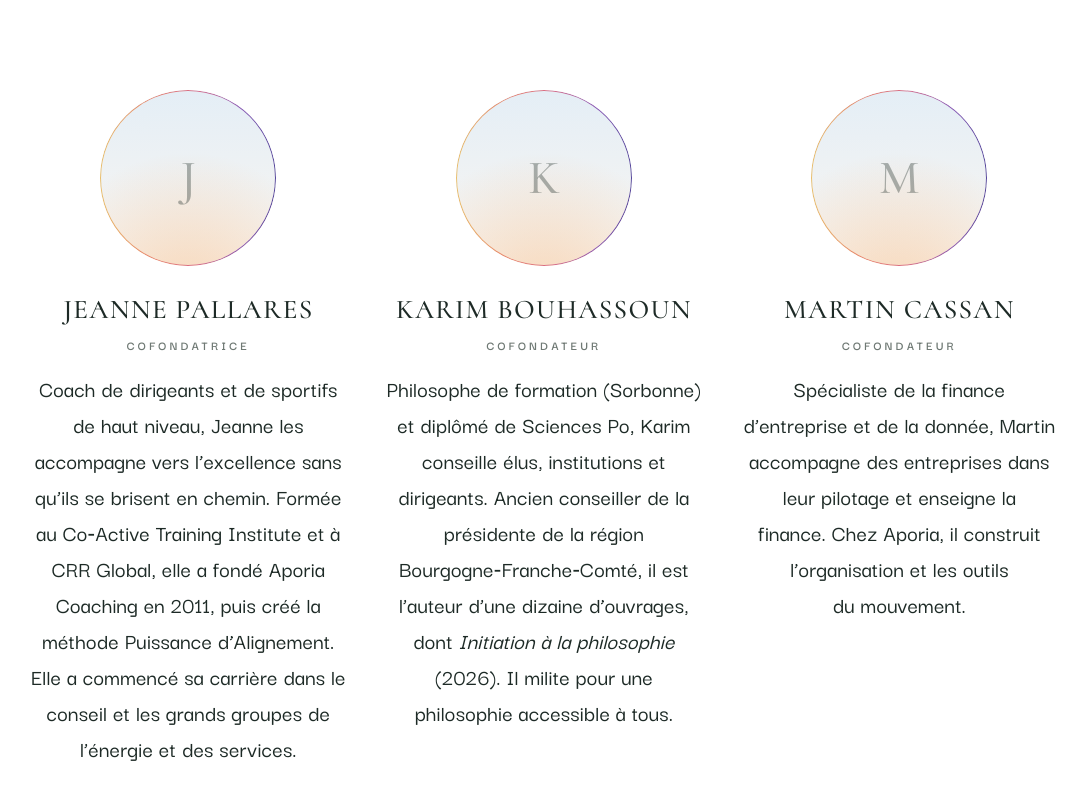
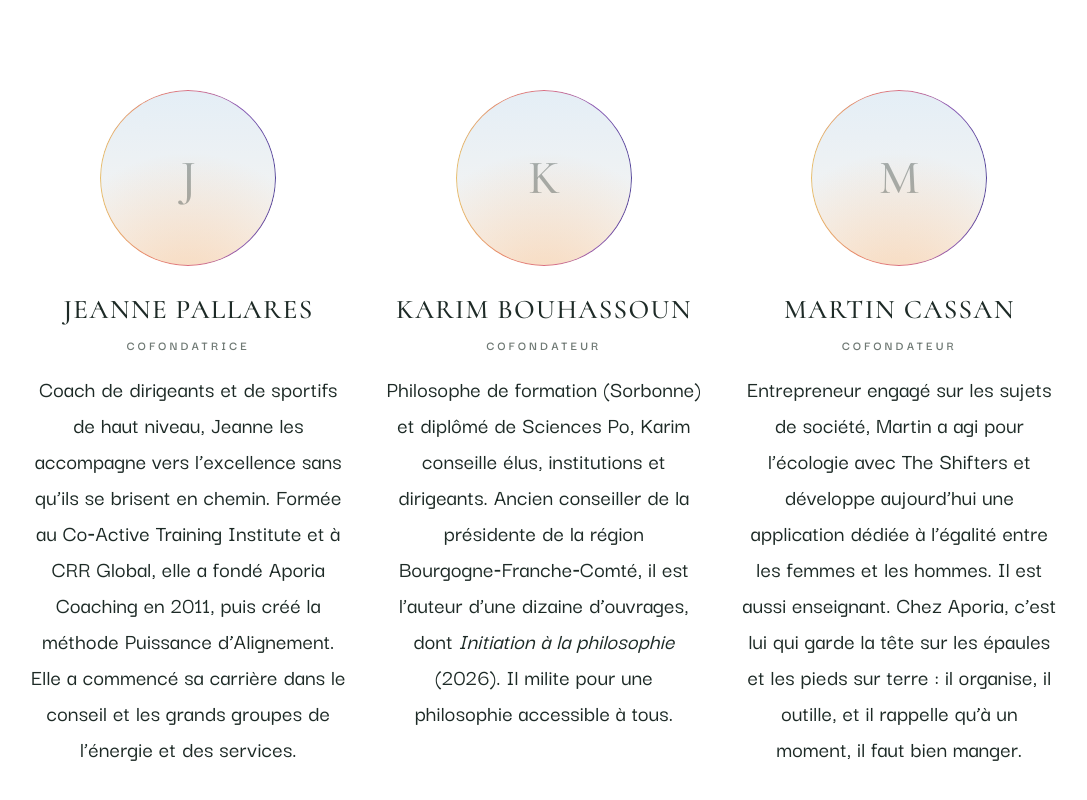
Before and after one commit to CrayonVoyage/aporia-site, a plain HTML site: page equipe.html in a window 1280 px wide. Shown: the part 376-1176 px from the top of the page, without its empty margins (110-1197 px from the left). Drawn offline with Linux system fonts and the light colour scheme.

Commit message:
Équipe : nouvelle histoire de Martin
Co-Authored-By: Claude Opus 5.5 <noreply@anthropic.com>

```diff
--- a/equipe.html
+++ b/equipe.html
@@ -71,7 +71,7 @@
             <div class="person__photo" aria-hidden="true">M</div>
             <h2>Martin Cassan</h2>
             <p class="person__role">Cofondateur</p>
-            <p class="person__story">Spécialiste de la finance d’entreprise et de la donnée, Martin accompagne des entreprises dans leur pilotage et enseigne la finance. Chez Aporia, il construit l’organisation et les outils du mouvement.</p>
+            <p class="person__story">Entrepreneur engagé sur les sujets de société, Martin a agi pour l’écologie avec The Shifters et développe aujourd’hui une application dédiée à l’égalité entre les femmes et les hommes. Il est aussi enseignant. Chez Aporia, c’est lui qui garde la tête sur les épaules et les pieds sur terre : il organise, il outille, et il rappelle qu’à un moment, il faut bien manger.</p>
           </li>
         </ul>
       </div>
```
